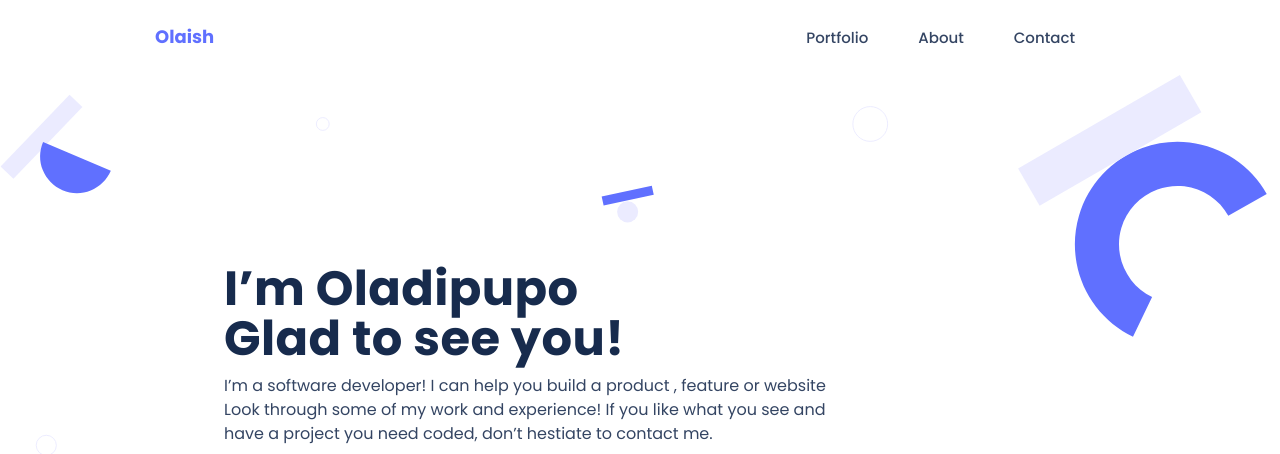
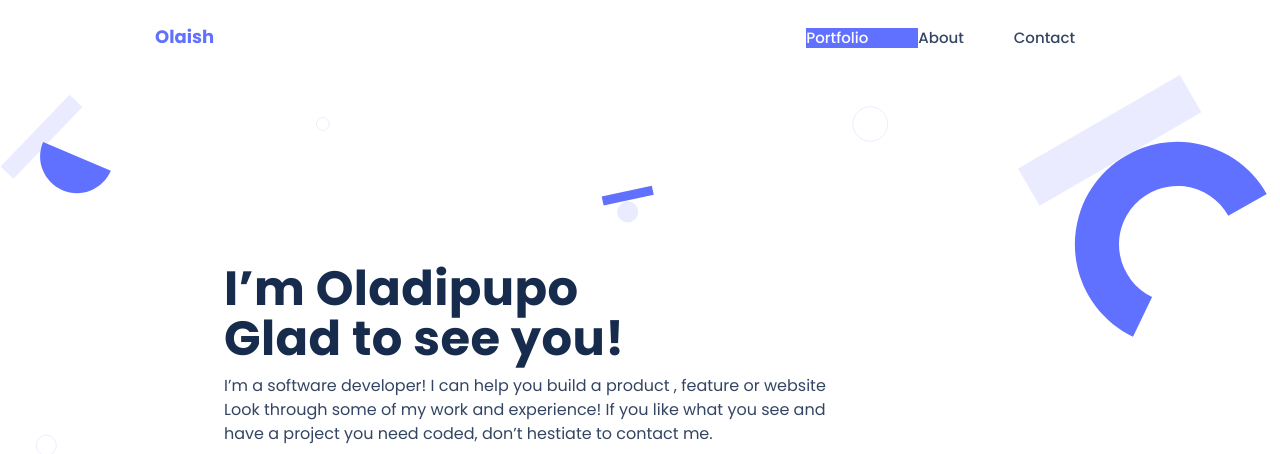
Before and after one commit to olaishola05/olaishola05.github.io, a website: page index.html in a window 1280 px wide. In both pictures the pointer is over the link "Portfolio". Shown: the top 454 px of the page. Drawn offline with Linux system fonts and the light colour scheme.

Commit message:
Add hover transition to the navbar

```diff
--- a/style.css
+++ b/style.css
@@ -21,7 +21,7 @@ body {
   background-size: cover;
   padding: 24px;
   border-bottom-left-radius: 60px;
-  width: 100%;
+  width: 100%;h
 }
 
 a {
@@ -591,6 +591,12 @@ input {
     font-size: 15px;
     line-height: 20px;
     color: #344563;
+    transition: all 0.5s ease-out;
+  }
+
+  .navbar ul a:hover{
+    background-color: #6070FF;
+    color: white;
   }
 
   .headline {
```
